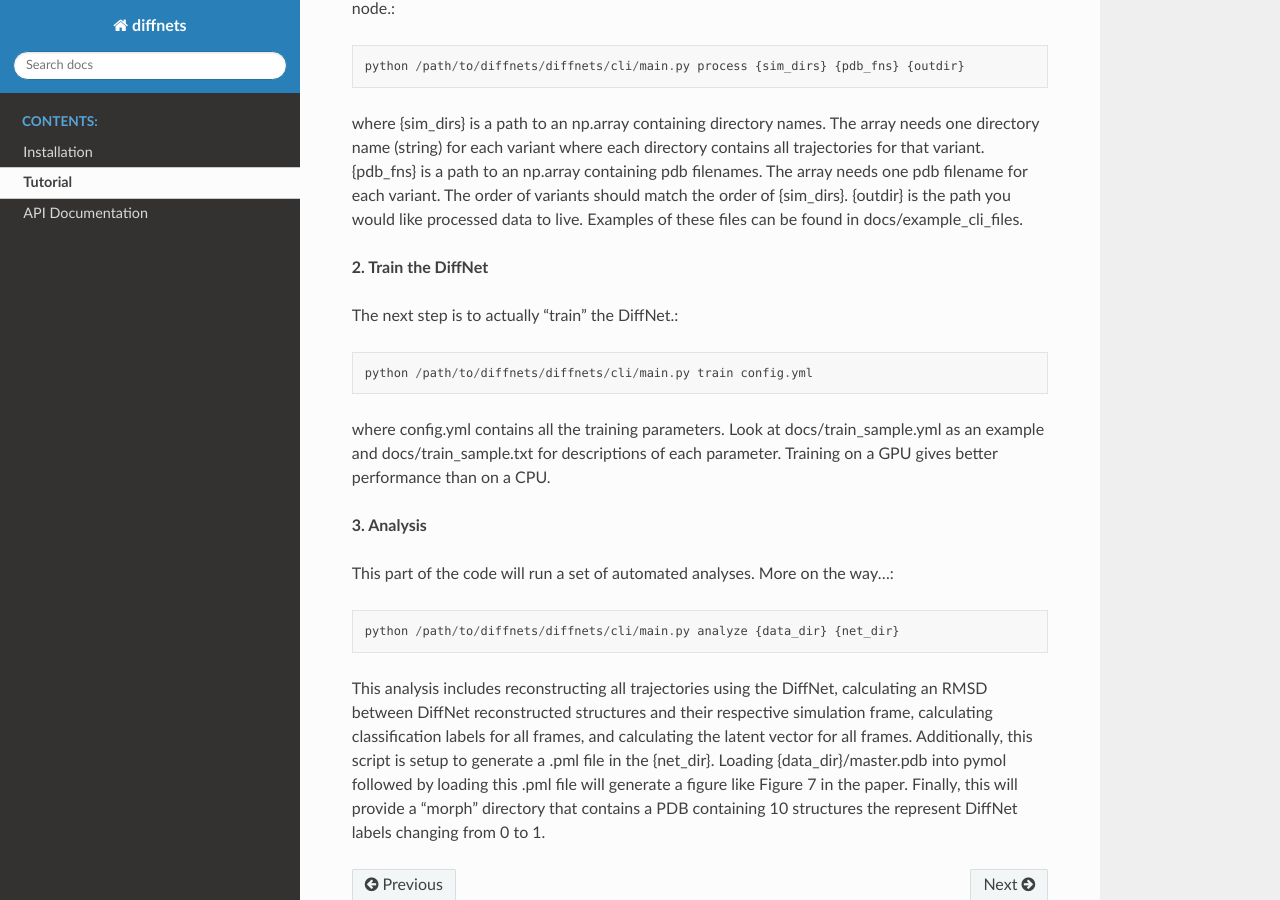
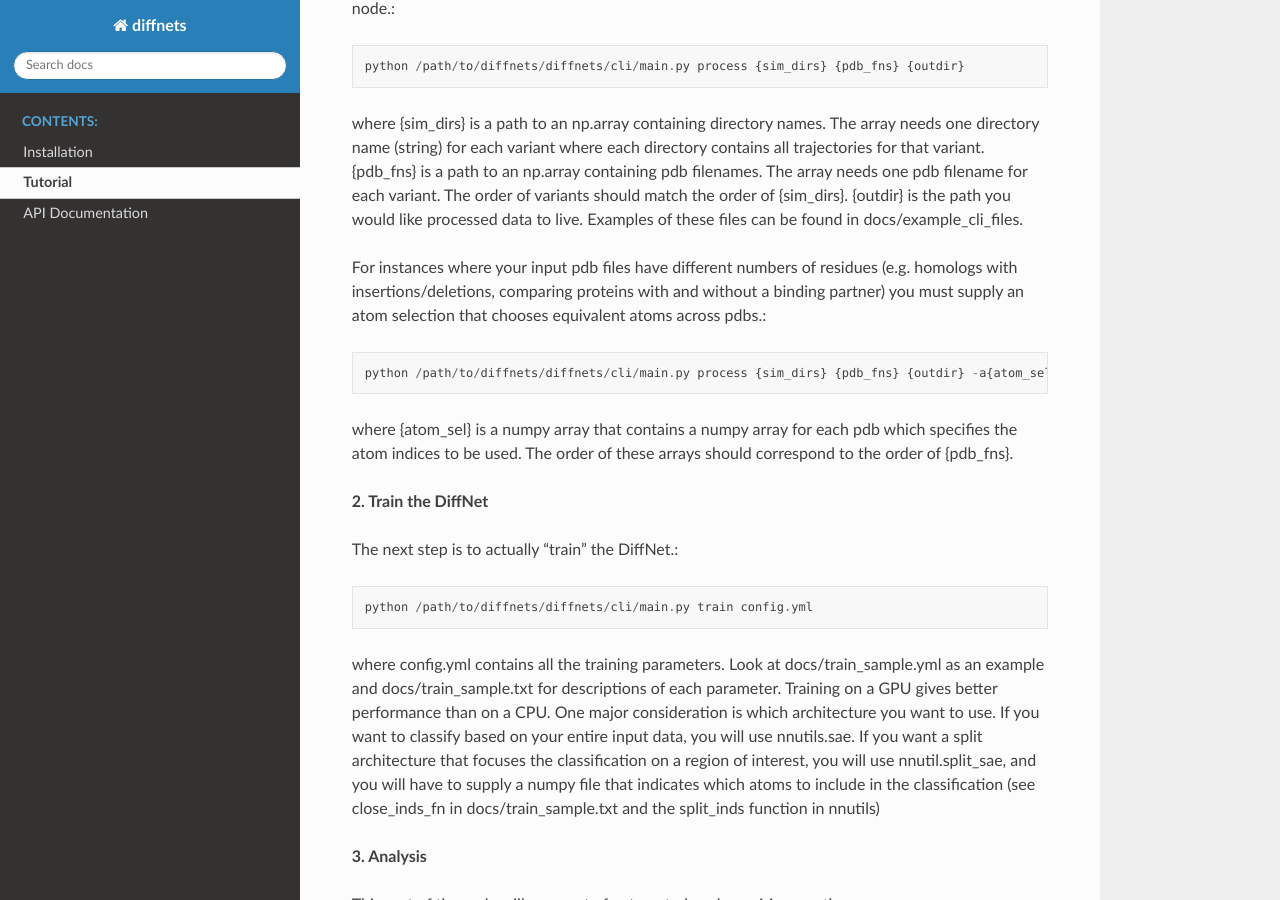
Before and after one commit to bowman-lab/diffnets, a Sphinx documentation site: the page built from docs/Tutorial.rst, in a window 1280 px wide and 900 px high, scrolled down 355 px. Built offline with Sphinx 7.4.7 and the Read the Docs theme 2.0.0, drawn with Linux system fonts in a browser that asks for light colours.

Commit message:
Force atom_sel in CLI when supplied pdbs have diff # of residues

```diff
--- a/docs/Installation.rst
+++ b/docs/Installation.rst
@@ -47,6 +47,10 @@ If you are installing on a cuda enabled GPU you will need cuda installed. Recomm
 
 	conda install pytorch torchvision cudatoolkit=10.1 -c pytorch
 
+Install Click::
+
+        conda install click
+
 Install diffnets::
 
 	cd diffnets
--- a/docs/Tutorial.rst
+++ b/docs/Tutorial.rst
@@ -7,9 +7,15 @@ The code is currently organized to be run in 3 separate chunks. Tutorial below i
 
 The first step is to convert raw trajectories into diffnet input, which should be performed on a CPU node.::
 
-	python /path/to/diffnets/diffnets/cli/main.py process {sim_dirs} {pdb_fns} {outdir}
+        python /path/to/diffnets/diffnets/cli/main.py process {sim_dirs} {pdb_fns} {outdir}
 
 where {sim_dirs} is a path to an np.array containing directory names. The array needs one directory name (string) for each variant where each directory contains all trajectories for that variant. {pdb_fns} is a path to an np.array containing pdb filenames. The array needs one pdb filename for each variant. The order of variants should match the order of {sim_dirs}. {outdir} is the path you would like processed data to live. Examples of these files can be found in docs/example_cli_files.
+
+For instances where your input pdb files have different numbers of residues (e.g. homologs with insertions/deletions, comparing proteins with and without a binding partner) you must supply an atom selection that chooses equivalent atoms across pdbs.::
+
+        python /path/to/diffnets/diffnets/cli/main.py process {sim_dirs} {pdb_fns} {outdir} -a{atom_sel}
+
+where {atom_sel} is a numpy array that contains a numpy array for each pdb which specifies the atom indices to be used. The order of these arrays should correspond to the order of {pdb_fns}.
 
 **2. Train the DiffNet**
 
@@ -17,7 +23,7 @@ The next step is to actually "train" the DiffNet.::
 
 	python /path/to/diffnets/diffnets/cli/main.py train config.yml
 
-where config.yml contains all the training parameters. Look at docs/train_sample.yml as an example and docs/train_sample.txt for descriptions of each parameter. Training on a GPU gives better performance than on a CPU.
+where config.yml contains all the training parameters. Look at docs/train_sample.yml as an example and docs/train_sample.txt for descriptions of each parameter. Training on a GPU gives better performance than on a CPU. One major consideration is which architecture you want to use. If you want to classify based on your entire input data, you will use nnutils.sae. If you want a split architecture that focuses the classification on a region of interest, you will use nnutil.split_sae, and you will have to supply a numpy file that indicates which atoms to include in the classification (see close_inds_fn in docs/train_sample.txt and the split_inds function in nnutils)
 
 **3. Analysis**
 
--- a/docs/install_directions.txt
+++ b/docs/install_directions.txt
@@ -50,6 +50,10 @@ conda install pytorch torchvision -c pytorch
 
 conda install pytorch torchvision cudatoolkit=10.1 -c pytorch
 
+*Install click*
+
+conda install click
+
 *Install diffnets*
 
 cd diffnets
```
Also changed, not shown: 1 other file.
